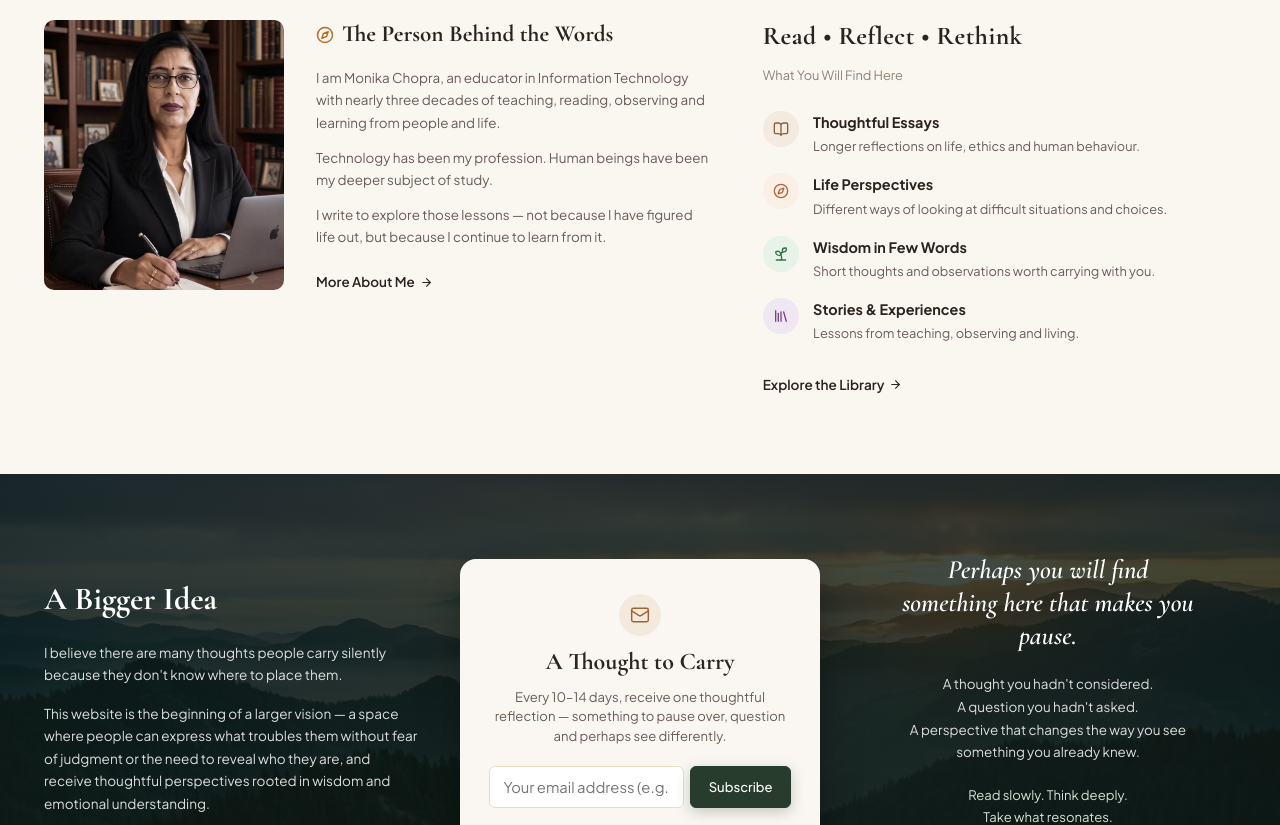
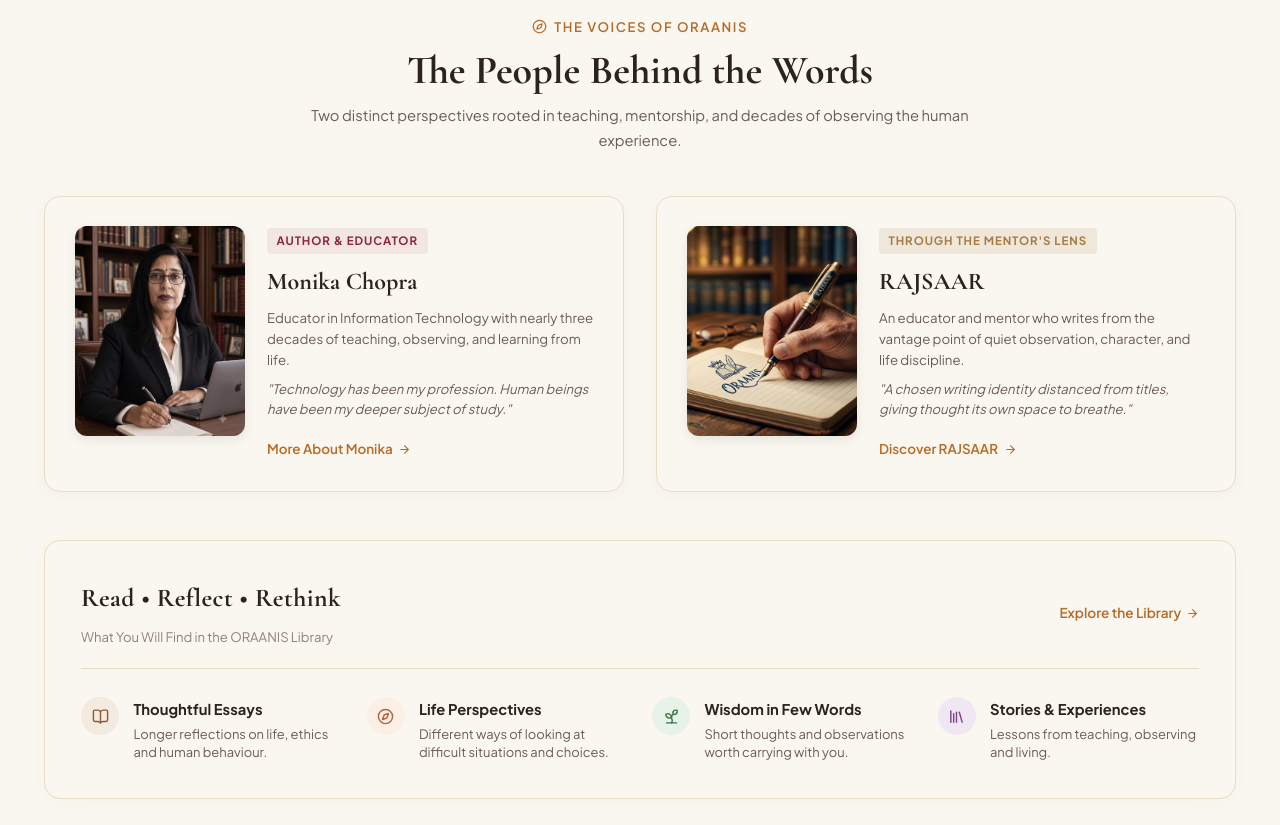
Before and after one commit to agglobal0/aetheria, a React (Vite) app in the folder client/: page / in a window 1280 px wide. Shown: the part 2380-3205 px from the top of the page. Built offline with nearby package versions, Linux system fonts and the light colour scheme; no server answers; a web font is replaced by a local one.

Commit message:
Feature both Monika Chopra and RAJSAAR in author showcase on Homepage

```diff
--- a/client/src/pages/Home.jsx
+++ b/client/src/pages/Home.jsx
@@ -29,7 +29,8 @@ import {
   thumbKnowingWorth,
   thumbTrustLost,
   thumbCostGood,
-  thumbTechHuman
+  thumbTechHuman,
+  rajsaarWritingImg
 } from '../assets/images';
 
 export default function Home() {
@@ -412,89 +413,245 @@ export default function Home() {
       </section>
 
       {/* =========================================================================
-          5. SECTION: "The Person Behind the Words" & "Read • Reflect • Rethink"
+          5. SECTION: "The People Behind the Words" (Monika Chopra & RAJSAAR) & "Read • Reflect • Rethink"
           ========================================================================= */}
-      <section style={{ padding: '0 0 clamp(3rem, 6vw, 5rem) 0' }}>
+      <section style={{ padding: '0 0 clamp(3.5rem, 6vw, 5.5rem) 0' }}>
         <div className="container">
+
+          {/* Section Header */}
+          <div style={{ textAlign: 'center', maxWidth: '720px', margin: '0 auto 2.75rem auto' }}>
+            <div style={{
+              display: 'inline-flex',
+              alignItems: 'center',
+              gap: '0.45rem',
+              color: 'var(--accent-primary)',
+              fontSize: '0.82rem',
+              fontWeight: '600',
+              letterSpacing: '0.12em',
+              textTransform: 'uppercase',
+              marginBottom: '0.5rem'
+            }}>
+              <Compass size={15} />
+              <span>The Voices of ORAANIS</span>
+            </div>
+            <h2 style={{
+              fontFamily: 'var(--font-cormorant)',
+              fontSize: 'clamp(2rem, 4vw, 2.5rem)',
+              fontWeight: '700',
+              color: 'var(--text-primary)',
+              lineHeight: '1.2',
+              marginBottom: '0.6rem'
+            }}>
+              The People Behind the Words
+            </h2>
+            <p style={{
+              fontSize: '0.92rem',
+              color: 'var(--text-secondary)',
+              lineHeight: '1.65'
+            }}>
+              Two distinct perspectives rooted in teaching, mentorship, and decades of observing the human experience.
+            </p>
+          </div>
+
+          {/* 2-Author Showcase Grid */}
           <div style={{
             display: 'grid',
-            gridTemplateColumns: 'minmax(300px, 56%) 1fr',
-            gap: 'clamp(2rem, 4vw, 3.5rem)',
+            gridTemplateColumns: 'repeat(auto-fit, minmax(320px, 1fr))',
+            gap: '2rem',
+            marginBottom: '3rem'
+          }}>
+
+            {/* Author 1: Monika Chopra */}
+            <div className="author-showcase-card" style={{
+              backgroundColor: 'var(--surface-color)',
+              border: '1px solid var(--border-color)',
+              borderRadius: '16px',
+              padding: 'clamp(1.4rem, 2.5vw, 1.85rem)',
+              display: 'flex',
+              flexDirection: 'column',
+              boxShadow: '0 4px 20px rgba(0,0,0,0.03)'
+            }}>
+              <div style={{
+                display: 'grid',
+                gridTemplateColumns: '170px 1fr',
+                gap: '1.4rem',
                 alignItems: 'start'
-          }} className="ref-bio-feature-grid">
-
-            {/* Left: Portrait & Bio */}
-            <div className="bio-box">
+              }} className="author-card-inner">
                 <img
                   src={profPortraitImg}
                   alt="Monika Chopra"
                   style={{
                     width: '100%',
-                  height: '270px',
+                    height: '210px',
                     objectFit: 'cover',
-                  borderRadius: '10px'
+                    borderRadius: '12px',
+                    boxShadow: '0 4px 12px rgba(0,0,0,0.08)'
                   }}
                 />
-
                 <div>
-                <div style={{ display: 'flex', alignItems: 'center', gap: '0.5rem', marginBottom: '0.85rem' }}>
-                  <Compass size={18} color="var(--accent-primary)" />
+                  <div style={{
+                    display: 'inline-block',
+                    fontSize: '0.72rem',
+                    fontWeight: '700',
+                    letterSpacing: '0.08em',
+                    textTransform: 'uppercase',
+                    color: 'var(--accent-burgundy, #8B263E)',
+                    backgroundColor: 'rgba(139, 38, 62, 0.08)',
+                    padding: '0.2rem 0.6rem',
+                    borderRadius: '4px',
+                    marginBottom: '0.5rem'
+                  }}>
+                    Author & Educator
+                  </div>
                   <h3 style={{
                     fontFamily: 'var(--font-cormorant)',
-                    fontSize: '1.45rem',
+                    fontSize: '1.5rem',
                     fontWeight: '700',
-                    color: 'var(--text-primary)'
+                    color: 'var(--text-primary)',
+                    marginBottom: '0.35rem'
                   }}>
-                    The Person Behind the Words
+                    Monika Chopra
                   </h3>
-                </div>
-
                   <p style={{
-                  fontSize: '0.84rem',
-                  lineHeight: '1.65',
+                    fontSize: '0.83rem',
+                    lineHeight: '1.6',
                     color: 'var(--text-secondary)',
-                  marginBottom: '0.8rem'
+                    marginBottom: '0.5rem'
                   }}>
-                  I am Monika Chopra, an educator in Information Technology with nearly three decades of teaching, reading, observing and learning from people and life.
+                    Educator in Information Technology with nearly three decades of teaching, observing, and learning from life.
                   </p>
-
                   <p style={{
-                  fontSize: '0.84rem',
-                  lineHeight: '1.65',
+                    fontSize: '0.82rem',
+                    lineHeight: '1.55',
                     color: 'var(--text-secondary)',
-                  marginBottom: '0.8rem'
+                    marginBottom: '1rem',
+                    fontStyle: 'italic'
                   }}>
-                  Technology has been my profession. Human beings have been my deeper subject of study.
+                    "Technology has been my profession. Human beings have been my deeper subject of study."
                   </p>
-
-                <p style={{
-                  fontSize: '0.84rem',
-                  lineHeight: '1.65',
-                  color: 'var(--text-secondary)',
-                  marginBottom: '1.25rem'
-                }}>
-                  I write to explore those lessons — not because I have figured life out, but because I continue to learn from it.
-                </p>
-
                   <Link
                     to="/person-behind-this"
                     style={{
                       fontSize: '0.84rem',
                       fontWeight: '600',
-                    color: 'var(--text-primary)',
+                      color: 'var(--accent-primary)',
                       display: 'inline-flex',
                       alignItems: 'center',
-                    gap: '0.3rem'
+                      gap: '0.35rem'
                     }}
                   >
-                  More About Me <ArrowRight size={13} />
+                    More About Monika <ArrowRight size={13} />
                   </Link>
                 </div>
               </div>
+            </div>
 
-            {/* Right: Read • Reflect • Rethink Features List */}
-            <div className="ref-feature-col">
-              <div style={{ marginBottom: '1.5rem' }}>
+            {/* Author 2: RAJSAAR */}
+            <div className="author-showcase-card" style={{
+              backgroundColor: 'var(--surface-color)',
+              border: '1px solid var(--border-color)',
+              borderRadius: '16px',
+              padding: 'clamp(1.4rem, 2.5vw, 1.85rem)',
+              display: 'flex',
+              flexDirection: 'column',
+              boxShadow: '0 4px 20px rgba(0,0,0,0.03)'
+            }}>
+              <div style={{
+                display: 'grid',
+                gridTemplateColumns: '170px 1fr',
+                gap: '1.4rem',
+                alignItems: 'start'
+              }} className="author-card-inner">
+                <img
+                  src={rajsaarWritingImg}
+                  alt="RAJSAAR"
+                  style={{
+                    width: '100%',
+                    height: '210px',
+                    objectFit: 'cover',
+                    borderRadius: '12px',
+                    boxShadow: '0 4px 12px rgba(0,0,0,0.08)'
+                  }}
+                />
+                <div>
+                  <div style={{
+                    display: 'inline-block',
+                    fontSize: '0.72rem',
+                    fontWeight: '700',
+                    letterSpacing: '0.08em',
+                    textTransform: 'uppercase',
+                    color: 'var(--accent-life-reflection, #A67C46)',
+                    backgroundColor: 'rgba(166, 124, 70, 0.12)',
+                    padding: '0.2rem 0.6rem',
+                    borderRadius: '4px',
+                    marginBottom: '0.5rem'
+                  }}>
+                    Through the Mentor's Lens
+                  </div>
+                  <h3 style={{
+                    fontFamily: 'var(--font-cormorant)',
+                    fontSize: '1.5rem',
+                    fontWeight: '700',
+                    color: 'var(--text-primary)',
+                    marginBottom: '0.35rem'
+                  }}>
+                    RAJSAAR
+                  </h3>
+                  <p style={{
+                    fontSize: '0.83rem',
+                    lineHeight: '1.6',
+                    color: 'var(--text-secondary)',
+                    marginBottom: '0.5rem'
+                  }}>
+                    An educator and mentor who writes from the vantage point of quiet observation, character, and life discipline.
+                  </p>
+                  <p style={{
+                    fontSize: '0.82rem',
+                    lineHeight: '1.55',
+                    color: 'var(--text-secondary)',
+                    marginBottom: '1rem',
+                    fontStyle: 'italic'
+                  }}>
+                    "A chosen writing identity distanced from titles, giving thought its own space to breathe."
+                  </p>
+                  <Link
+                    to="/rajsaar"
+                    style={{
+                      fontSize: '0.84rem',
+                      fontWeight: '600',
+                      color: 'var(--accent-primary)',
+                      display: 'inline-flex',
+                      alignItems: 'center',
+                      gap: '0.35rem'
+                    }}
+                  >
+                    Discover RAJSAAR <ArrowRight size={13} />
+                  </Link>
+                </div>
+              </div>
+            </div>
+
+          </div>
+
+          {/* Read • Reflect • Rethink Features Block */}
+          <div style={{
+            backgroundColor: 'var(--surface-color)',
+            border: '1px solid var(--border-color)',
+            borderRadius: '16px',
+            padding: 'clamp(1.5rem, 3vw, 2.25rem)',
+            boxShadow: '0 4px 20px rgba(0,0,0,0.02)'
+          }}>
+            <div style={{
+              display: 'flex',
+              flexWrap: 'wrap',
+              justifyContent: 'space-between',
+              alignItems: 'center',
+              gap: '1rem',
+              marginBottom: '1.75rem',
+              borderBottom: '1px solid var(--border-color)',
+              paddingBottom: '1.2rem'
+            }}>
+              <div>
                 <h3 style={{
                   fontFamily: 'var(--font-cormorant)',
                   fontSize: 'clamp(1.35rem, 3vw, 1.6rem)',
@@ -505,122 +662,16 @@ export default function Home() {
                 }}>
                   Read • Reflect • Rethink
                 </h3>
-                <span style={{ fontSize: '0.8rem', color: 'var(--text-muted)' }}>
-                  What You Will Find Here
+                <span style={{ fontSize: '0.82rem', color: 'var(--text-muted)' }}>
+                  What You Will Find in the ORAANIS Library
                 </span>
               </div>
-
-              {/* 4 Feature Items */}
-              <div style={{ display: 'flex', flexDirection: 'column', gap: '1.1rem', marginBottom: '1.75rem' }}>
-
-                {/* Item 1 */}
-                <div style={{ display: 'flex', gap: '0.9rem', alignItems: 'flex-start' }}>
-                  <div style={{
-                    width: '36px',
-                    height: '36px',
-                    borderRadius: '50%',
-                    backgroundColor: '#F3EAE0',
-                    color: '#8A5E35',
-                    display: 'flex',
-                    alignItems: 'center',
-                    justifyContent: 'center',
-                    flexShrink: 0
-                  }}>
-                    <BookOpen size={16} />
-                  </div>
-                  <div>
-                    <h4 style={{ fontSize: '0.9rem', fontWeight: '700', color: 'var(--text-primary)', marginBottom: '0.15rem' }}>
-                      Thoughtful Essays
-                    </h4>
-                    <p style={{ fontSize: '0.8rem', color: 'var(--text-secondary)', lineHeight: '1.45' }}>
-                      Longer reflections on life, ethics and human behaviour.
-                    </p>
-                  </div>
-                </div>
-
-                {/* Item 2 */}
-                <div style={{ display: 'flex', gap: '0.9rem', alignItems: 'flex-start' }}>
-                  <div style={{
-                    width: '36px',
-                    height: '36px',
-                    borderRadius: '50%',
-                    backgroundColor: '#FCEFE6',
-                    color: '#B0653B',
-                    display: 'flex',
-                    alignItems: 'center',
-                    justifyContent: 'center',
-                    flexShrink: 0
-                  }}>
-                    <Compass size={16} />
-                  </div>
-                  <div>
-                    <h4 style={{ fontSize: '0.9rem', fontWeight: '700', color: 'var(--text-primary)', marginBottom: '0.15rem' }}>
-                      Life Perspectives
-                    </h4>
-                    <p style={{ fontSize: '0.8rem', color: 'var(--text-secondary)', lineHeight: '1.45' }}>
-                      Different ways of looking at difficult situations and choices.
-                    </p>
-                  </div>
-                </div>
-
-                {/* Item 3 */}
-                <div style={{ display: 'flex', gap: '0.9rem', alignItems: 'flex-start' }}>
-                  <div style={{
-                    width: '36px',
-                    height: '36px',
-                    borderRadius: '50%',
-                    backgroundColor: '#E7F2E8',
-                    color: '#387346',
-                    display: 'flex',
-                    alignItems: 'center',
-                    justifyContent: 'center',
-                    flexShrink: 0
-                  }}>
-                    <Sprout size={16} />
-                  </div>
-                  <div>
-                    <h4 style={{ fontSize: '0.9rem', fontWeight: '700', color: 'var(--text-primary)', marginBottom: '0.15rem' }}>
-                      Wisdom in Few Words
-                    </h4>
-                    <p style={{ fontSize: '0.8rem', color: 'var(--text-secondary)', lineHeight: '1.45' }}>
-                      Short thoughts and observations worth carrying with you.
-                    </p>
-                  </div>
-                </div>
-
-                {/* Item 4 */}
-                <div style={{ display: 'flex', gap: '0.9rem', alignItems: 'flex-start' }}>
-                  <div style={{
-                    width: '36px',
-                    height: '36px',
-                    borderRadius: '50%',
-                    backgroundColor: '#EFE7F2',
-                    color: '#7B4285',
-                    display: 'flex',
-                    alignItems: 'center',
-                    justifyContent: 'center',
-                    flexShrink: 0
-                  }}>
-                    <Library size={16} />
-                  </div>
-                  <div>
-                    <h4 style={{ fontSize: '0.9rem', fontWeight: '700', color: 'var(--text-primary)', marginBottom: '0.15rem' }}>
-                      Stories & Experiences
-                    </h4>
-                    <p style={{ fontSize: '0.8rem', color: 'var(--text-secondary)', lineHeight: '1.45' }}>
-                      Lessons from teaching, observing and living.
-                    </p>
-                  </div>
-                </div>
-
-              </div>
-
               <Link
                 to="/essays"
                 style={{
                   fontSize: '0.85rem',
                   fontWeight: '600',
-                  color: 'var(--text-primary)',
+                  color: 'var(--accent-primary)',
                   display: 'inline-flex',
                   alignItems: 'center',
                   gap: '0.3rem'
@@ -630,7 +681,116 @@ export default function Home() {
               </Link>
             </div>
 
+            {/* 4 Feature Items Grid */}
+            <div style={{
+              display: 'grid',
+              gridTemplateColumns: 'repeat(auto-fit, minmax(240px, 1fr))',
+              gap: '1.5rem'
+            }}>
+
+              {/* Item 1 */}
+              <div style={{ display: 'flex', gap: '0.9rem', alignItems: 'flex-start' }}>
+                <div style={{
+                  width: '38px',
+                  height: '38px',
+                  borderRadius: '50%',
+                  backgroundColor: '#F3EAE0',
+                  color: '#8A5E35',
+                  display: 'flex',
+                  alignItems: 'center',
+                  justifyContent: 'center',
+                  flexShrink: 0
+                }}>
+                  <BookOpen size={17} />
                 </div>
+                <div>
+                  <h4 style={{ fontSize: '0.92rem', fontWeight: '700', color: 'var(--text-primary)', marginBottom: '0.2rem' }}>
+                    Thoughtful Essays
+                  </h4>
+                  <p style={{ fontSize: '0.81rem', color: 'var(--text-secondary)', lineHeight: '1.45' }}>
+                    Longer reflections on life, ethics and human behaviour.
+                  </p>
+                </div>
+              </div>
+
+              {/* Item 2 */}
+              <div style={{ display: 'flex', gap: '0.9rem', alignItems: 'flex-start' }}>
+                <div style={{
+                  width: '38px',
+                  height: '38px',
+                  borderRadius: '50%',
+                  backgroundColor: '#FCEFE6',
+                  color: '#B0653B',
+                  display: 'flex',
+                  alignItems: 'center',
+                  justifyContent: 'center',
+                  flexShrink: 0
+                }}>
+                  <Compass size={17} />
+                </div>
+                <div>
+                  <h4 style={{ fontSize: '0.92rem', fontWeight: '700', color: 'var(--text-primary)', marginBottom: '0.2rem' }}>
+                    Life Perspectives
+                  </h4>
+                  <p style={{ fontSize: '0.81rem', color: 'var(--text-secondary)', lineHeight: '1.45' }}>
+                    Different ways of looking at difficult situations and choices.
+                  </p>
+                </div>
+              </div>
+
+              {/* Item 3 */}
+              <div style={{ display: 'flex', gap: '0.9rem', alignItems: 'flex-start' }}>
+                <div style={{
+                  width: '38px',
+                  height: '38px',
+                  borderRadius: '50%',
+                  backgroundColor: '#E7F2E8',
+                  color: '#387346',
+                  display: 'flex',
+                  alignItems: 'center',
+                  justifyContent: 'center',
+                  flexShrink: 0
+                }}>
+                  <Sprout size={17} />
+                </div>
+                <div>
+                  <h4 style={{ fontSize: '0.92rem', fontWeight: '700', color: 'var(--text-primary)', marginBottom: '0.2rem' }}>
+                    Wisdom in Few Words
+                  </h4>
+                  <p style={{ fontSize: '0.81rem', color: 'var(--text-secondary)', lineHeight: '1.45' }}>
+                    Short thoughts and observations worth carrying with you.
+                  </p>
+                </div>
+              </div>
+
+              {/* Item 4 */}
+              <div style={{ display: 'flex', gap: '0.9rem', alignItems: 'flex-start' }}>
+                <div style={{
+                  width: '38px',
+                  height: '38px',
+                  borderRadius: '50%',
+                  backgroundColor: '#EFE7F2',
+                  color: '#7B4285',
+                  display: 'flex',
+                  alignItems: 'center',
+                  justifyContent: 'center',
+                  flexShrink: 0
+                }}>
+                  <Library size={17} />
+                </div>
+                <div>
+                  <h4 style={{ fontSize: '0.92rem', fontWeight: '700', color: 'var(--text-primary)', marginBottom: '0.2rem' }}>
+                    Stories & Experiences
+                  </h4>
+                  <p style={{ fontSize: '0.81rem', color: 'var(--text-secondary)', lineHeight: '1.45' }}>
+                    Lessons from teaching, observing and living.
+                  </p>
+                </div>
+              </div>
+
+            </div>
+          </div>
+
         </div>
       </section>
 
--- a/client/src/styles/design-system.css
+++ b/client/src/styles/design-system.css
@@ -1268,6 +1268,26 @@ select {
   }
 }
 
+.author-showcase-card {
+  transition: transform 0.25s cubic-bezier(0.16, 1, 0.3, 1), box-shadow 0.25s cubic-bezier(0.16, 1, 0.3, 1), border-color 0.25s ease;
+}
+
+.author-showcase-card:hover {
+  transform: translateY(-4px);
+  box-shadow: 0 12px 28px rgba(0, 0, 0, 0.08);
+  border-color: var(--accent-primary) !important;
+}
+
+@media (max-width: 540px) {
+  .author-card-inner {
+    grid-template-columns: 1fr !important;
+    gap: 1.25rem !important;
+  }
+  .author-card-inner img {
+    height: 220px !important;
+  }
+}
+
 /* Bottom Misty Mountain Banner */
 .misty-mountains-section {
   position: relative;
```
Lines whose indentation alone changed are shown as unchanged.
